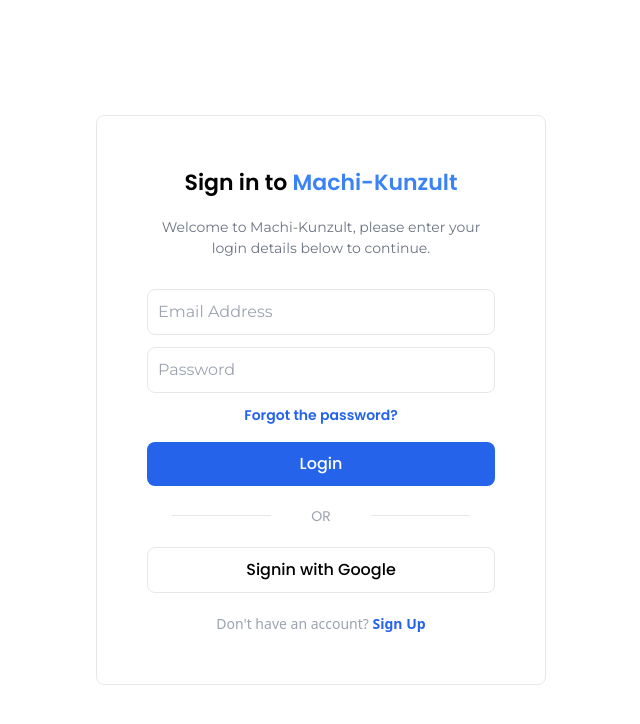
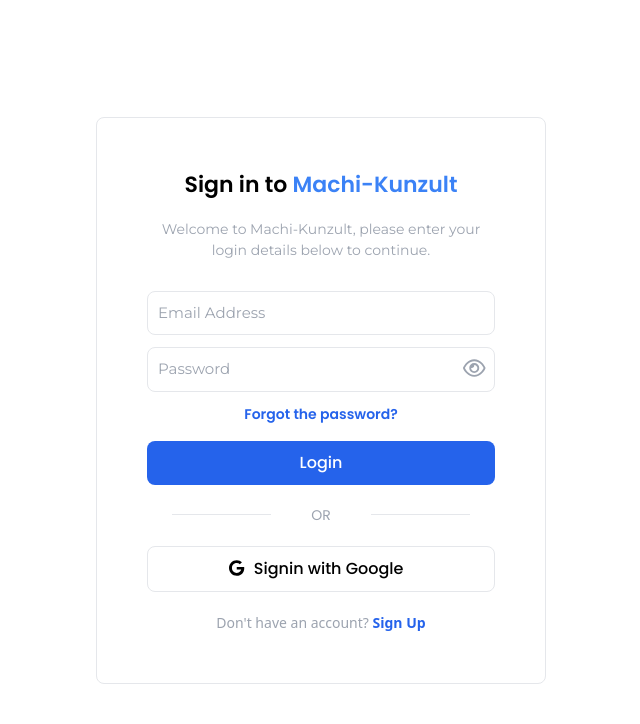
Before and after one commit to davidosaro/assessment-adminauth, a React (Vite) app: page / in a window 1280 px wide. Shown: the top 724 px of the page, without its empty margins (319-959 px from the left). Built offline with nearby package versions, Linux system fonts and the light colour scheme.

Commit message:
Added Icons and Validations

```diff
--- a/package.json
+++ b/package.json
@@ -10,6 +10,11 @@
     "preview": "vite preview"
   },
   "dependencies": {
+    "@fortawesome/fontawesome-svg-core": "^6.4.2",
+    "@fortawesome/free-brands-svg-icons": "^6.4.2",
+    "@fortawesome/free-regular-svg-icons": "^6.4.2",
+    "@fortawesome/free-solid-svg-icons": "^6.4.2",
+    "@fortawesome/react-fontawesome": "^0.2.0",
     "react": "^18.2.0",
     "react-dom": "^18.2.0",
     "react-router-dom": "^6.15.0"
--- a/src/components/inputs/button/index.tsx
+++ b/src/components/inputs/button/index.tsx
@@ -1,19 +1,44 @@
+import { faGoogle } from "@fortawesome/free-brands-svg-icons"
+import { faCircleNotch, faRotate, faSpinner } from "@fortawesome/free-solid-svg-icons";
+import { FontAwesomeIcon } from "@fortawesome/react-fontawesome"
 
 interface ButtonProps {
   text: string,
   type?: string,
+  icon?: string,
+  loading?: boolean,
+  onClick?(): void;
 }
 
-export default function Button({text, type = 'full'}: ButtonProps) {
+export default function Button({text, type = 'full', icon = '', loading = false, onClick}: ButtonProps) {
   const typeCss = {
     full: 'bg-blue-600 text-white',
     outline: 'bg-transparent text-black border-[1px]'
   }
   const buttonCss = `
-  w-full px-[10px] py-[10px] rounded-lg font-medium font-header
+  w-full flex justify-center px-[10px] py-[10px] rounded-lg font-medium font-header
   ${typeCss[type as keyof typeof typeCss] ?? ''}
   `
+  const iconCss = () => {
+    switch(icon) {
+      case "google": return <FontAwesomeIcon icon={faGoogle} />
+      default: return ""
+    }
+  }
+
   return (
-    <button className={buttonCss}>{text}</button>
+    <button type="button" className={buttonCss} onClick={onClick}>
+      <span className="mr-[10px]">
+        {iconCss()}
+      </span>
+      {text}
+      <div className="ml-[10px] animate-spin">
+        {
+          loading && (
+            <FontAwesomeIcon icon={faRotate} />
+          )
+        }
+      </div>
+      </button>
   )
 }
--- a/src/components/inputs/textfield/index.tsx
+++ b/src/components/inputs/textfield/index.tsx
@@ -1,15 +1,64 @@
+import { faEye, faEyeSlash } from "@fortawesome/free-regular-svg-icons"
+import { faCircleCheck, faCircleExclamation } from "@fortawesome/free-solid-svg-icons";
+import { FontAwesomeIcon } from "@fortawesome/react-fontawesome"
+import { useState } from "react"
 
 interface TextProps {
   text: string,
+  icon?: string,
 }
 
-export default function TextField({text}: TextProps) {
-  const inputCss = 'w-full border-[1px] outline-none rounded-lg px-[10px] py-[10px] font-secondary'
+export default function TextField({text, icon =''}: TextProps) {
+  const [showPassword, setShowPassword] = useState(false);
+  const [inputValidity, setInputValidity] = useState(null);
+  const inputCss = 'w-full border-[1px] outline-none rounded-lg px-[10px] py-[10px] font-secondary text-[15px]'
+
+  const toggleVisibility = () => {
+    setShowPassword((prevState) => !prevState)
+  }
+
+  const clearField = () => {}
+
+  const iconCss = (icon: string) => {
+    switch(icon) {
+      case "eye": return (
+        <div onClick={toggleVisibility} className="cursor-pointer">
+          {
+            showPassword ? (
+              <FontAwesomeIcon icon={faEyeSlash} size="lg" style={{color: "rgb(156 163 175)",}} bounce/>
+            ) : (
+              <FontAwesomeIcon icon={faEye} size="lg" style={{color: "rgb(156 163 175)",}} />
+            )
+          }
+        </div>
+      )
+      case "failed": return (
+        <div onClick={clearField}>
+          <FontAwesomeIcon icon={faCircleExclamation} size="lg" style={{color: "rgb(244 63 94)",}}/>
+        </div>
+      )
+      case "success": return (
+        <div onClick={clearField}>
+          <FontAwesomeIcon icon={faCircleCheck} size="lg" style={{color: "rgb(34 197 94)",}}/>
+        </div>
+      )
+      default: return ""
+    }
+  }
+
   return (
-    <input
-      type='text'
-      placeholder={text}
-      className={inputCss}
-    />
+    <div className="relative">
+      <input
+        type='text'
+        placeholder={text}
+        className={inputCss}
+      />
+      {
+        !inputValidity && inputValidity != null && (
+          <div className="text-left text-[12px] text-rose-500 font-medium font-header pt-[6px] ml-[4px]">Email cannot be blank</div>
+        )
+      }
+      <div className="absolute top-[20%] right-[10px]">{iconCss(inputValidity != null ? (inputValidity ? 'success' : 'failed') : icon)}</div>
+    </div>
   )
 }
--- a/src/pages/auth/signin/index.tsx
+++ b/src/pages/auth/signin/index.tsx
@@ -1,10 +1,11 @@
-import { useEffect } from 'react'
+import { useEffect, useState } from 'react'
 import { print } from './script'
 
 import Button from '../../../components/inputs/button'
 import TextField from '../../../components/inputs/textfield'
 
 function App() {
+  const [loading, setLoading] = useState(false);
   useEffect(()=> {
     print()
   })
@@ -15,18 +16,26 @@
       <section className='w-[450px] space-y-[20px] border-[1px] border-gray-200 rounded-lg p-[50px]'>
         <header className='space-y-[14px] pb-[10px]'>
           <h1 className='font-header font-semibold text-[22px] pb-[4px]'>Sign in to <strong className='font-semibold text-primary-100'>Machi-Kunzult</strong></h1>
-          <p className='font-secondary text-gray-500 text-[14px] font-normal'>Welcome to Machi-Kunzult, please enter your login details below to continue.</p>
+          <p className='font-secondary text-grey text-[14px] font-normal'>Welcome to Machi-Kunzult, please enter your login details below to continue.</p>
         </header>
         <form className='space-y-[12px]'>
           <TextField text='Email Address'/>
-          <TextField text='Password' />
+          <TextField text='Password' icon="eye"/>
           <p className='font-header font-semibold text-[14px] pb-[4px] text-primary'>Forgot the password?</p>
-          <Button text="Login"/>
+          <Button
+            text="Login"
+            loading={loading}
+            onClick={() => setLoading((prevState) => !prevState)}
+          />
         </form>
         <div className={`${dividerCss} mx-auto relative w-fit px-[40px] bg-white font-header text-[14px] text-grey`}>
           OR
         </div>
-          <Button text="Signin with Google" type='outline'/>
+          <Button
+            text="Signin with Google"
+            type='outline'
+            icon="google"
+          />
         <div className='text-[14px] text-grey font-regular'>Don't have an account? <strong className='font-semibold text-primary'>Sign Up</strong></div>
       </section>
     </div>
```
Also changed, not shown: 1 other file (tests, documents, lock files or other folders).
